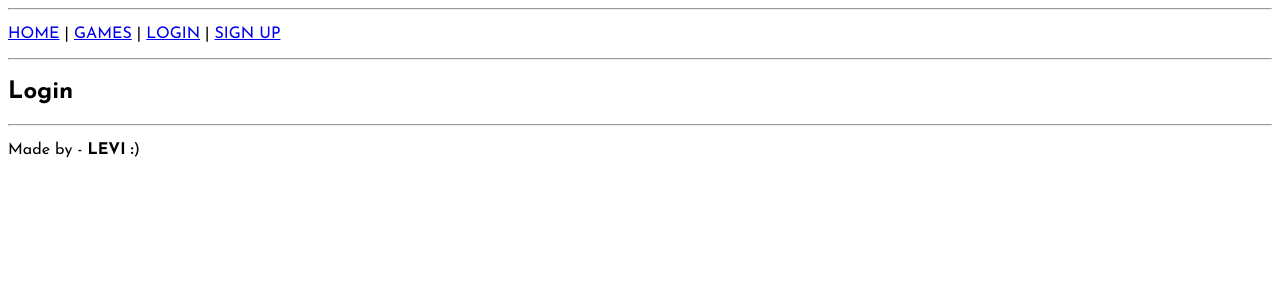
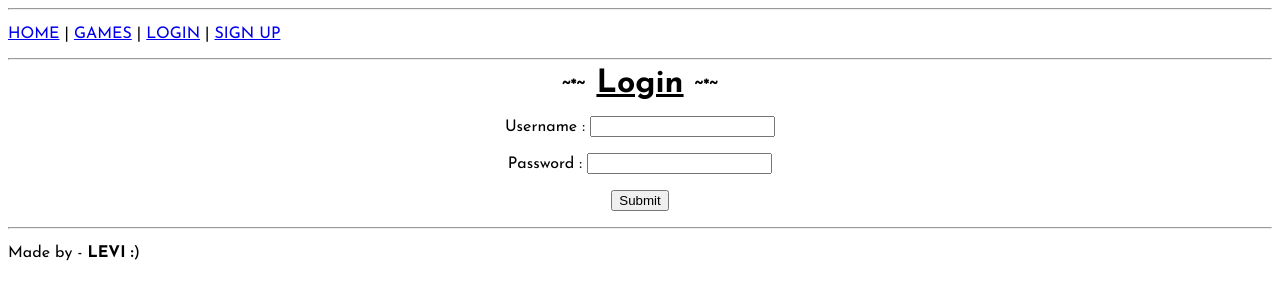
Before and after one commit to LeviDonald/GameMatch, a Flask app: page /login in a window 1280 px wide. Shown: the top 300 px of the page. Run offline with Flask 3, Linux system fonts and the light colour scheme.

Commit message:
Basic login layout (not working)

```diff
--- a/app.py
+++ b/app.py
@@ -204,7 +204,7 @@ def number_search(search_text, sort_style, sort_asc):
 @app.route("/search/<int:page>", methods=['GET'])
 @app.route("/search/<int:page>/<string:search_text>/<string:sort_style>/<string:sort_asc>", methods=['GET'])
 def search(page, search_text=None, sort_style=None, sort_asc=None):
-    # try:
+    try:
         if search_text:
             search_text = search_text
             sort_style = sort_style
@@ -219,8 +219,12 @@ def search(page, search_text=None, sort_style=None, sort_asc=None):
         search_text_query = f'%{search_text}%'
         max_pages = select_database("SELECT COUNT(*) FROM games WHERE name LIKE ?;", (search_text_query,))
         max_pages = ceil(max_pages[0][0] / LIMIT)
-        sql_query = "SELECT game_id, name, header_image FROM games WHERE name LIKE ? ORDER BY %.8s %.4s LIMIT ? OFFSET ?;" % (sort_style, sort_asc)
-        print(sql_query)
+        if sort_style == 'playtime':
+            if sort_asc == "ASC":
+                sort_asc_real = "DESC"
+            else:
+                sort_asc_real = "ASC"
+        sql_query = "SELECT game_id, name, header_image FROM games WHERE name LIKE ? ORDER BY %.8s %.4s LIMIT ? OFFSET ?;" % (sort_style, sort_asc_real)
         search_results = select_database(sql_query, (search_text_query, LIMIT, offset))
         # [0] - Game ID, [1] - Name, [2] - Image
         if search_results:
@@ -235,9 +239,14 @@ def search(page, search_text=None, sort_style=None, sort_asc=None):
             return render_template(SEARCH_GAMES, game_info=search_results, page=page, max_pages=max_pages, search_text=search_text, sort_style=sort_style, sort_asc=sort_asc)
         else:
             return render_template(SEARCH_GAMES, game_info=None, page=page, max_pages=max_pages, search_text=search_text, sort_style=sort_style, sort_asc=sort_asc)
-    # except Exception as e:
-    #     abort(404, e)
+    except Exception as e:
+        abort(404, e)
 
+
+@app.route("/login_process")
+def login_process():
+    if request.method == "POST":
+        pass
 
 if __name__ == "__main__":
     app.run(debug=True)
--- a/templates/login.html
+++ b/templates/login.html
@@ -1,4 +1,20 @@
 {% extends "layout.html" %}
 {% block content %}
-<h2 class="image_center">Login</h2>
+<div class="text_center">
+    <h3 class="same_line"><b>~*~&nbsp;</b></h3>
+    <h1 class="same_line"><u>Login</u></h1>
+    <h3 class="same_line"><b>&nbsp;~*~</b></h3>
+</div>
+<br>
+<form action="/login_process" class="text_center">
+    <label for="username">Username : </label>
+    <input type="text" name="username">
+    <br>
+    <br>
+    <label for="password">Password : </label>
+    <input type="text" name="password">
+    <br>
+    <br>
+    <input type="submit">
+</form>
 {% endblock %}
--- a/templates/search.html
+++ b/templates/search.html
@@ -10,8 +10,8 @@
         <option value="playtime" {% if sort_style == 'playtime' %}selected{% endif %}>Popularity</option>
     </select>
     <select name="sort_asc">
-        <option value="{% if sort_style == 'playtime'%}DESC{% else %}ASC{% endif %}" {% if sort_asc == 'ASC' %}selected{% endif %}>Ascending</option>
-        <option value="{% if sort_style == 'playtime'%}ASC{% else %}DESC{% endif %}" {% if sort_asc == 'DESC' %}selected{% endif %}>Descending</option>
+        <option value="ASC" {% if sort_asc == 'ASC' %}selected{% endif %}>Ascending</option>
+        <option value="DESC" {% if sort_asc == 'DESC' %}selected{% endif %}>Descending</option>
     </select>
 </form></h2>
 <hr>
--- a/templates/selected_game.html
+++ b/templates/selected_game.html
@@ -6,7 +6,7 @@
 <br>
 {% if game_info[6] %}
 <h2 class="text_center"><u>WARNING</u></h2>
-<p><i>{{game_info[6]}}</i></p>
+<p class="text_center"><i>{{game_info[6]}}</i></p>
 {% endif %}
 <div class="same_line">
     <h3 class="same_line">Release date - </h3><p class="same_line">{{game_info[1]}}</p>
@@ -32,7 +32,7 @@
 <br>
 <br>
 <div class="same_line">
-    <h3 class="same_line">Average playtime - </h3><p class="same_line">{{game_info[7]}}</p>
+    <h3 class="same_line">Average playtime - </h3><p class="same_line">{{game_info[7]}} minutes</p>
 </div>
 {% if game_info[5] %}
 <br>
```
Also changed, not shown: templates/games.html (+4 -4 lines).
